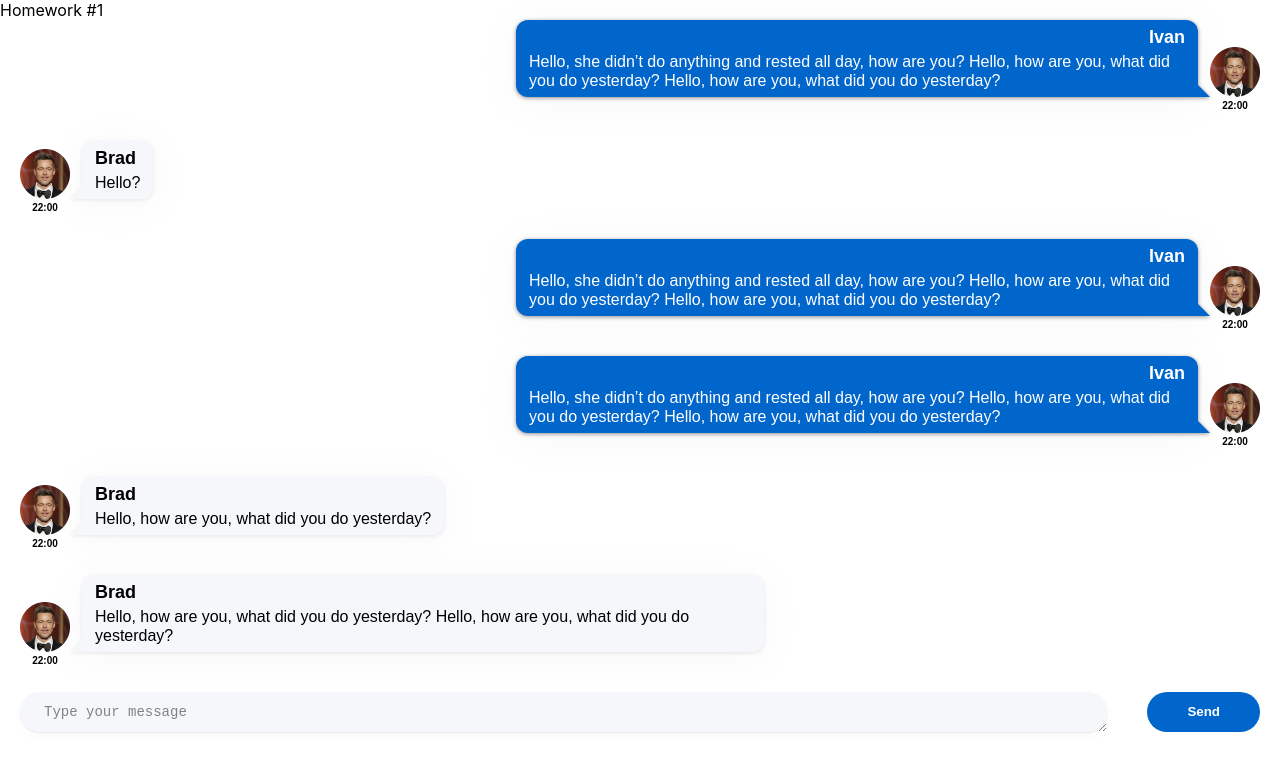
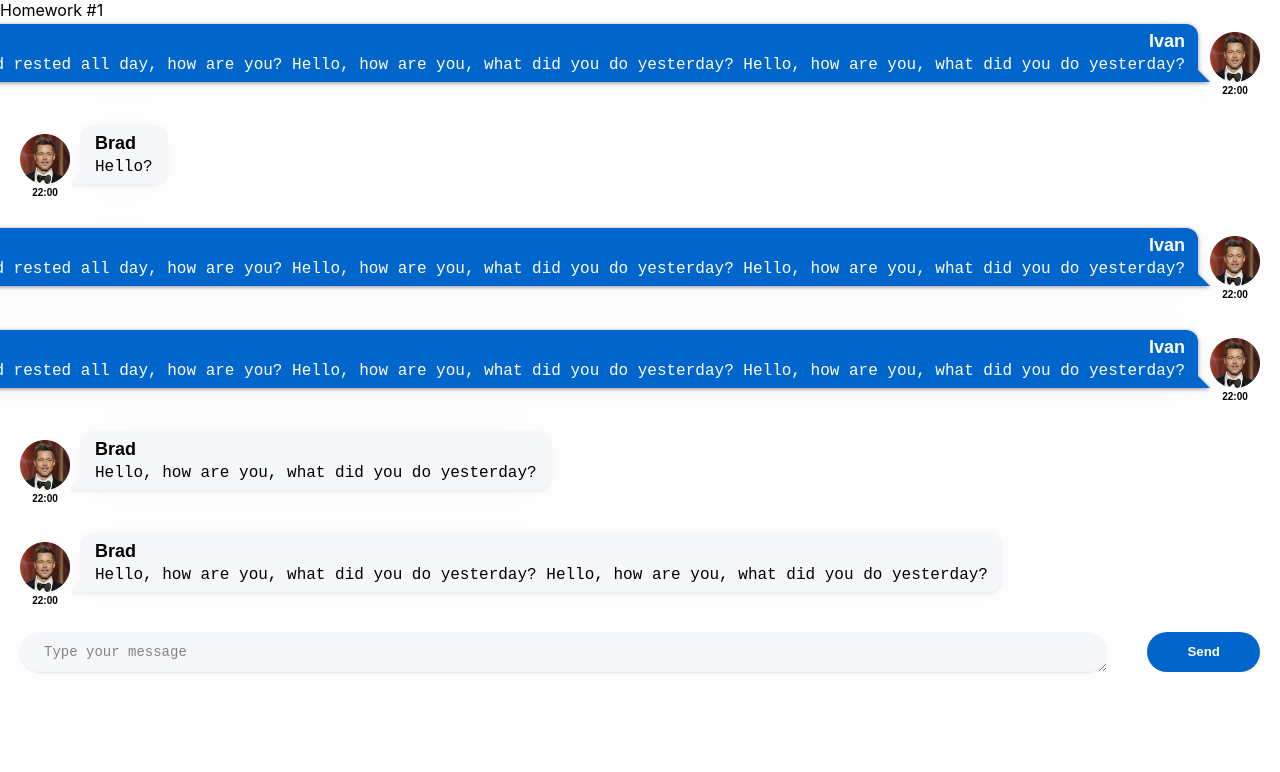
Before and after one commit to apastan/hw-sprint-2, a React (Create React App) app: page / in a window 1280 px wide. Shown: the top 772 px of the page. Built offline with nearby package versions, Linux system fonts and the light colour scheme.

Commit message:
Revert pre tag for text messages

```diff
--- a/src/s2-homeworks/hw01/friend-message/FriendMessage.tsx
+++ b/src/s2-homeworks/hw01/friend-message/FriendMessage.tsx
@@ -1,5 +1,4 @@
 import React from 'react'
-import message from '../message/Message.module.css'
 import friend from './FriendMessage.module.css'
 import {MessagePropsType} from "../message/Message";
 
@@ -28,11 +27,11 @@ const FriendMessage = (props: FriendMessageProps) => {
                         className={friend.friendName}>
                         {props.message.user.name}
                     </div>
-                    <div
+                    <pre
                         id={'hw1-friend-text-' + props.message.id}
                         className={friend.friendMessageText}>
                         {props.message.message.text}
-                    </div>
+                    </pre>
                 </div>
             </div>
         </div>
--- a/src/s2-homeworks/hw01/message/Message.tsx
+++ b/src/s2-homeworks/hw01/message/Message.tsx
@@ -16,10 +16,10 @@ const Message = (props: MessagePropsType) => {
                     <div id={'hw1-name-' + props.message.id} className={s.name}>
                         {props.message.user.name}
                     </div>
-                    <div id={'hw1-text-' + props.message.id} className={s.messageText}>
+                    <pre id={'hw1-text-' + props.message.id} className={s.messageText}>
                         {/*создаёт студент*/}
                         {props.message.message.text}
-                    </div>
+                    </pre>
                 </div>
                 <div>
                     <div id={'hw1-time-' + props.message.id} className={s.time}>
```
